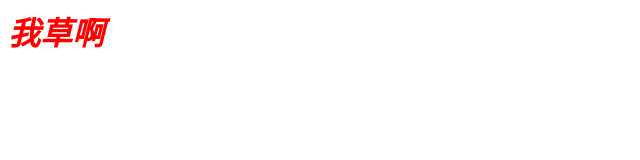
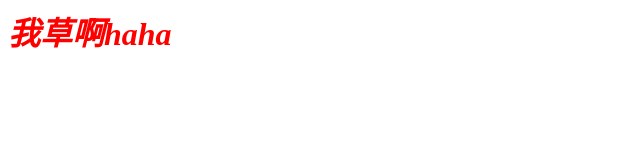
Before and after one commit to yuanyubo9016/pro_02, a plain HTML site: page index.html in a window 1280 px wide. Shown: the whole page, without its empty margins (0-640 px from the left). Drawn offline with Linux system fonts and the light colour scheme.

Commit message:
修改了index.html

```diff
--- a/index.html
+++ b/index.html
@@ -3,4 +3,4 @@
 <link rel="stylesheet" href="./index.css">
 <script src="./index.js"></script>
 
-<h1 onclick="h1(this)" style="color: red;" id="h1">我草啊</h1>
+<h1 onclick="h1(this)" style="color: red;" id="h1">我草啊haha</h1>
```
